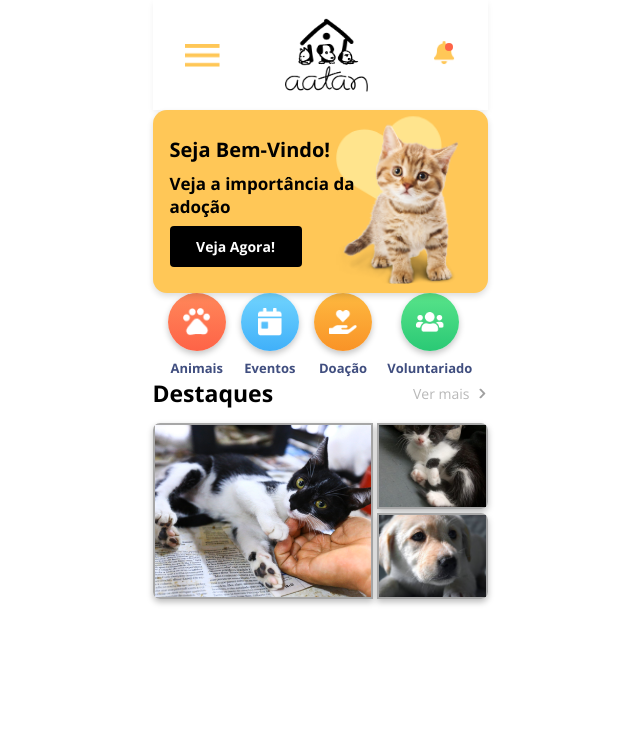
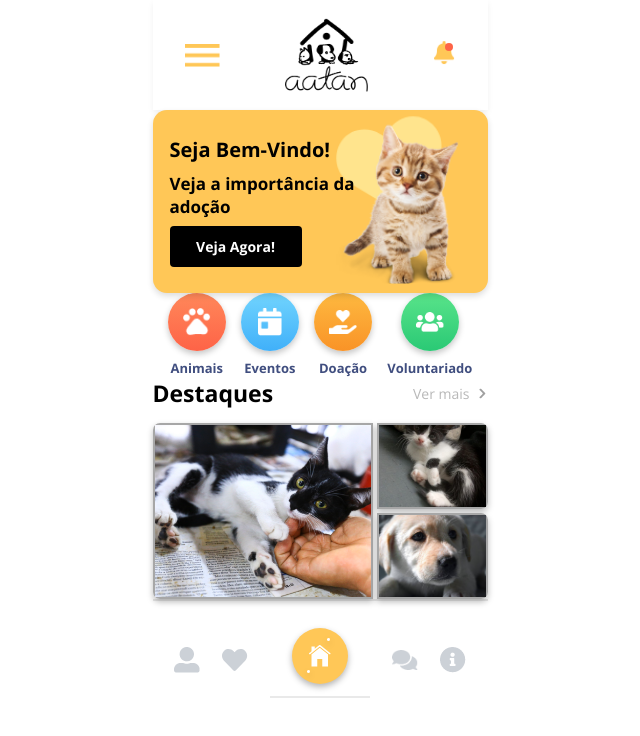
Before and after one commit to Manoob2408/Projeto_AATAN, a Next.js app: page /home in a window 1280 px wide. Shown: the top 736 px of the page, without its empty margins (320-960 px from the left). Built offline with nearby package versions, Linux system fonts and the light colour scheme.

Commit message:
feat: add Home Tab Menu

```diff
--- a/src/pages/home/index.tsx
+++ b/src/pages/home/index.tsx
@@ -24,8 +24,10 @@ import {
   HighlightsContent,
   HighlightsPrimaryImage,
   HighlightsSecondaryImage,
-  HighlightsSecondaryImageContainer,
-  PageContainer
+  PageContainer,
+  TabMenuHomeButton,
+  TabMenuHomeButtonContainer,
+  TabMenuItem
 } from '../../styles/pages/home'
 
 interface MenuItemProps {
@@ -130,7 +132,23 @@ export default function Home () {
           </HighlightsContent>
         </Highlights>
         <TabMenu>
-          {/* <TabMenuItem></TabMenuItem> */}
+            <TabMenuItem>
+              <Image src="/images/icons/icon-user-alt.png" layout="fill" objectFit="contain" />
+            </TabMenuItem>
+            <TabMenuItem>
+              <Image src="/images/icons/icon-heart.png" layout="fill" objectFit="contain" />
+            </TabMenuItem>
+          <TabMenuHomeButtonContainer>
+            <TabMenuHomeButton>
+              <Image src="/images/icons/icon-home-circle.png" layout="fill" objectFit="contain" />
+            </TabMenuHomeButton>
+          </TabMenuHomeButtonContainer>
+            <TabMenuItem>
+              <Image src="/images/icons/icon-comments.png" layout="fill" objectFit="contain" />
+            </TabMenuItem>
+            <TabMenuItem>
+              <Image src="/images/icons/icon-info-circle.png" layout="fill" objectFit="contain" />
+            </TabMenuItem>
         </TabMenu>
       </Container>
     </PageContainer>
--- a/src/styles/pages/Home.ts
+++ b/src/styles/pages/Home.ts
@@ -2,12 +2,14 @@ import styled from 'styled-components'
 
 export const PageContainer = styled.div`
   display: flex;
+  position: relative;
+  min-height: 100vh;
   justify-content: center;
-
 `
 
 export const Container = styled.div`
   max-width: 375px;
+  min-height: 100vh;
   display: flex;
   flex-direction: column;
   align-items: center;
@@ -58,8 +60,6 @@ export const MenuItemTitle = styled.div`
   font: normal normal bold 13px Open Sans;
   color: #404E7F;
 `
-
-export const TabMenu = styled.div``
 
 export const Card = styled.div`
   position: relative;
@@ -179,3 +179,41 @@ export const HighlightsSecondaryImage = styled.div`
   border-radius: 0px 7px 7px 0px;
   box-shadow: 0px 3px 6px #00000045;
 `
+
+export const TabMenu = styled.div`
+  display: flex;
+  bottom: 0;
+  justify-content: space-evenly;
+  align-items: center;
+  width: 100%;
+  height: 120px;
+  border-top: 2px solid #E9E9E9;
+`
+
+export const TabMenuHomeButtonContainer = styled.button`
+  width: 100px;
+  display: flex;
+  justify-content: center;
+  border: 0px;
+  background: transparent;
+  border-bottom: 2px solid #E9E9E9;
+  cursor: pointer;
+`
+
+export const TabMenuHomeButton = styled.div`
+  position: relative;
+  border-radius: 50%;
+  height: 74px;
+  width: 74px;
+`
+
+export const TabMenuItem = styled.button`
+  position: relative;
+  display: flex;
+  width: 26px;
+  height: 26px;
+  justify-content: center;
+  border: 0px;
+  background: transparent;
+  cursor: pointer;
+`
```
